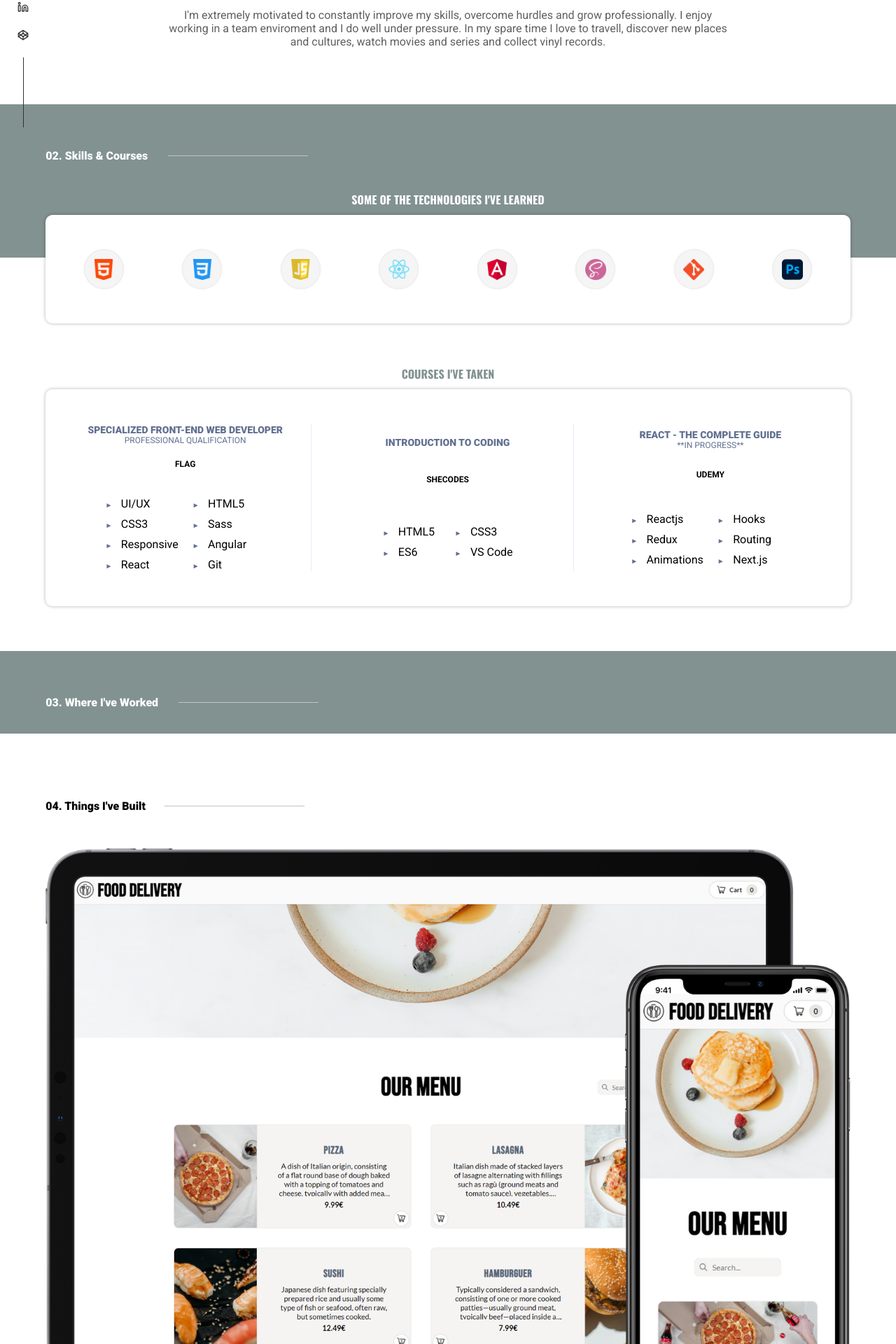
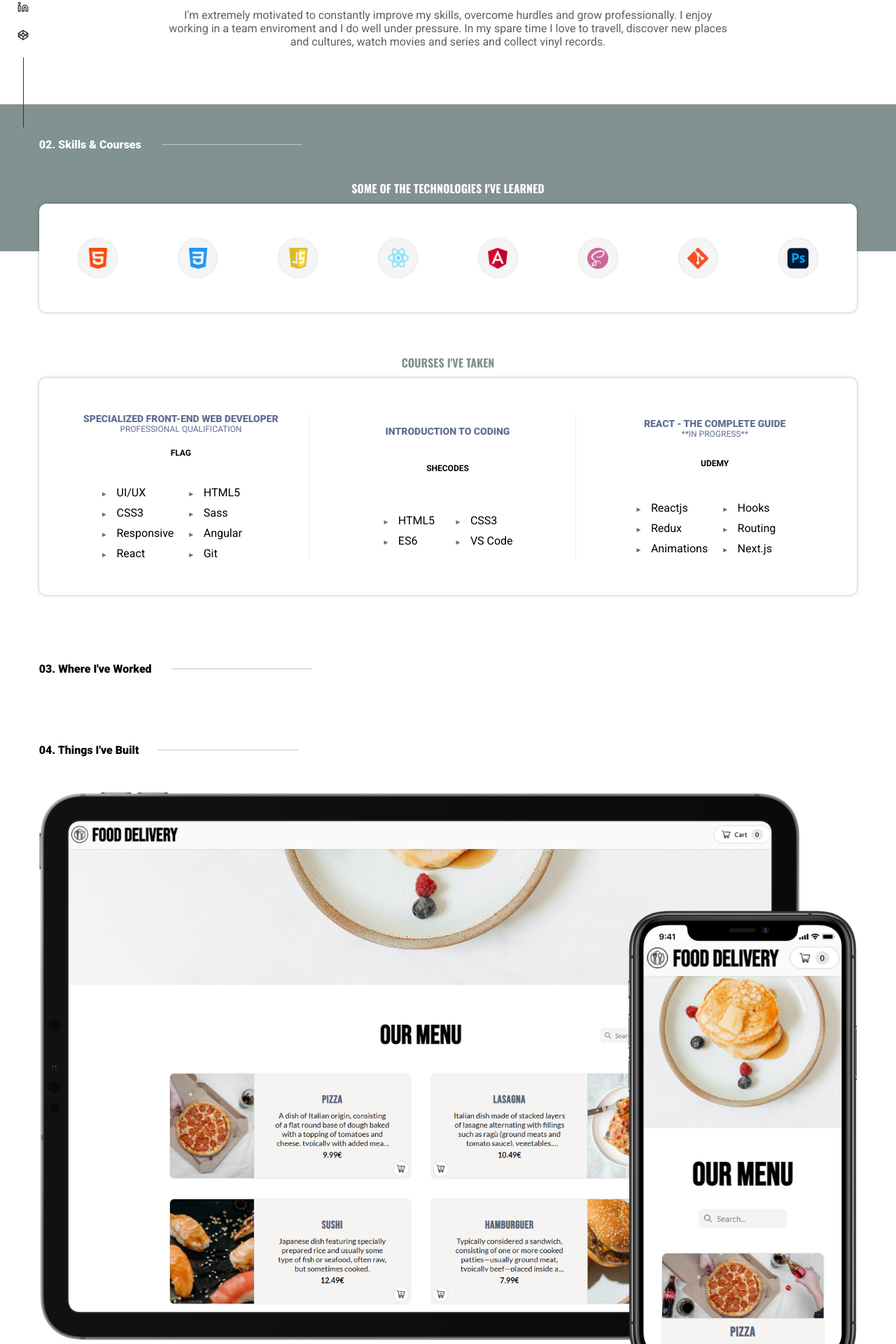
Before and after one commit to Raquel-Almeida/curriculum, a React (Create React App) app: page / in a window 1280 px wide. Shown: the part 618-2538 px from the top of the page at 70% size. Built offline with nearby package versions, Linux system fonts and the light colour scheme.

Commit message:
Timeline Updated

```diff
--- a/public/index.html
+++ b/public/index.html
@@ -11,8 +11,8 @@
     <title>Raquel Almeida | Front-End Web Developer</title>
     <meta property="og:image" content="./logo.png">
     <meta property="og:image:type" content="image/png">
-	  <meta name="og:image:width" content= "400" />
-  	<meta name="og:image:height" content= "400" />
+	  <meta name="og:image:width" content= "100" />
+  	<meta name="og:image:height" content= "100" />
   </head>
   <body>
     <noscript>You need to enable JavaScript to run this app.</noscript>
--- a/src/components/About/About.module.scss
+++ b/src/components/About/About.module.scss
@@ -2,7 +2,7 @@
 
 .about {
   width: 100%;
-  padding: 18vh 50px 10vh 50px;
+  padding: 18vh 25px 10vh 25px;
   background-color: white;
 
   .profile {
--- a/src/components/Portfolio/Portfolio.module.scss
+++ b/src/components/Portfolio/Portfolio.module.scss
@@ -3,7 +3,7 @@
 .portfolio_container {
   width: 100%;
   background-color: white;
-  padding: 8vh 35px;
+  padding: 6vh 25px;
 
   .portfolio {
     align-items: flex-start;
--- a/src/components/Skills/Skills.module.scss
+++ b/src/components/Skills/Skills.module.scss
@@ -8,7 +8,7 @@
     rgba(129, 146, 145, 1) 72%
   );
   color: black;
-  padding: 8vh 35px;
+  padding: 6vh 25px;
   text-align: center;
 
   .skills {
--- a/src/components/Timeline/Timeline.module.scss
+++ b/src/components/Timeline/Timeline.module.scss
@@ -2,13 +2,9 @@
 
 .timeline_container {
   width: 100%;
-  background: linear-gradient(
-    0deg,
-    rgba(255, 255, 255, 1) 20%,
-    rgba(129, 146, 145, 1) 20%
-  );
-  color: white;
-  padding: 8vh 35px;
+  background: white;
+  color: black;
+  padding: 6vh 25px;
   text-align: center;
 
   .timeline {
```
